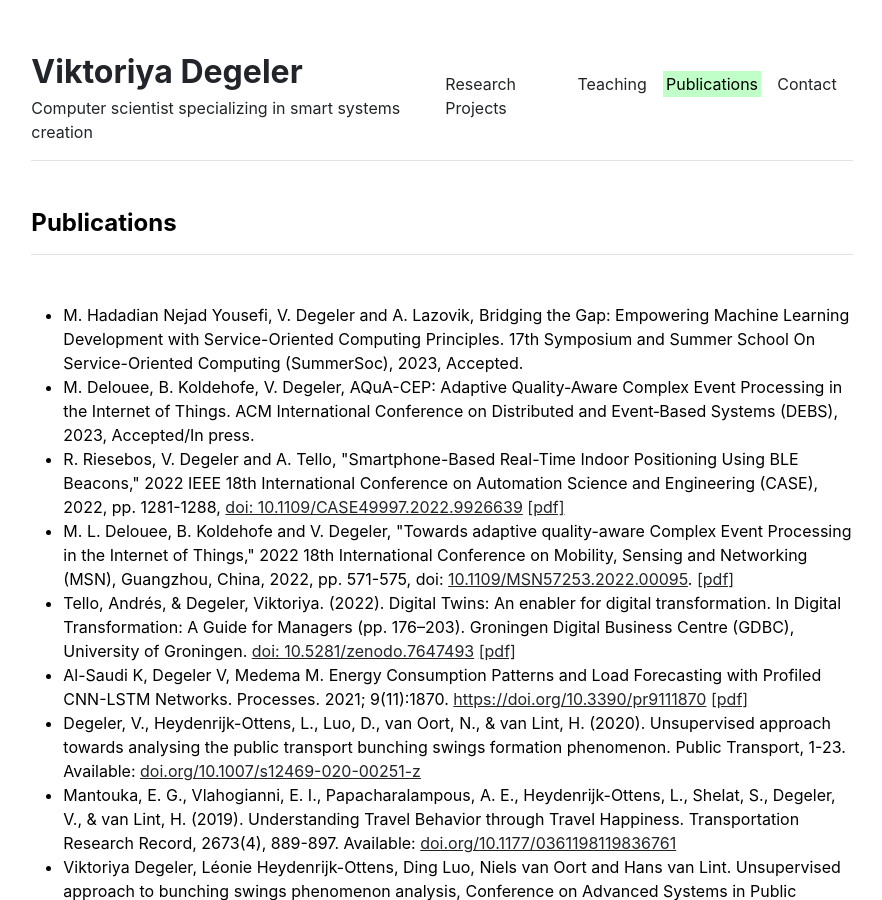
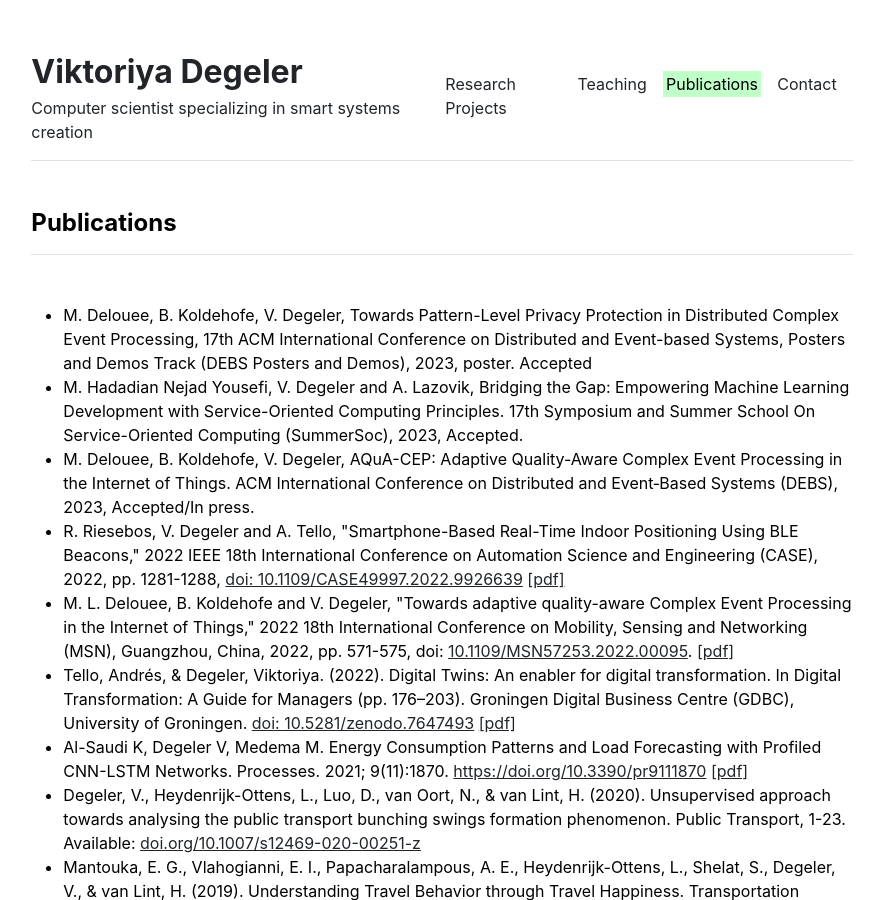
Before and after one commit to Degvik/degvik.github.io, a Jekyll site: the page built from publications.md, in a window 1280 px wide and 900 px high. Shown: the whole window, without its empty margins (198-1080 px from the left). Built offline with Jekyll 4.4.1, drawn with Linux system fonts in a browser that asks for light colours.

Commit message:
debs poster

```diff
--- a/_data/publications.yml
+++ b/_data/publications.yml
@@ -5,6 +5,7 @@
 
 index:
 
+- {name: 'M. Delouee, B. Koldehofe, V. Degeler, Towards Pattern-Level Privacy Protection in Distributed Complex Event Processing, 17th ACM International Conference on Distributed and Event-based Systems, Posters and Demos Track (DEBS Posters and Demos), 2023, poster. Accepted'} #<a href="http://vdegeler.com/files/23debs_privacy_poster">[pdf]</a>
 - {name: 'M. Hadadian Nejad Yousefi, V. Degeler and A. Lazovik, Bridging the Gap: Empowering Machine Learning Development with Service-Oriented Computing Principles. 17th Symposium and Summer School On Service-Oriented Computing (SummerSoc), 2023, Accepted.'} #  <a href="http://vdegeler.com/files/23SummerSoc.pdf">[pdf]</a>
 - {name: 'M. Delouee, B. Koldehofe, V. Degeler, AQuA-CEP: Adaptive Quality-Aware Complex Event Processing in the Internet of Things. ACM International Conference on Distributed and Event‐Based Systems (DEBS), 2023, Accepted/In press.'} #<a href="http://vdegeler.com/files/23debs-aquacep">[pdf]</a>
 - {name: 'R. Riesebos, V. Degeler and A. Tello, "Smartphone-Based Real-Time Indoor Positioning Using BLE Beacons," 2022 IEEE 18th International Conference on Automation Science and Engineering (CASE), 2022, pp. 1281-1288, <a href="https://doi.org/10.1109/CASE49997.2022.9926639">doi: 10.1109/CASE49997.2022.9926639</a> <a href="http://vdegeler.com/files/22indoorloc.pdf">[pdf]</a>'}
```
Also changed, not shown: 1 other file.
